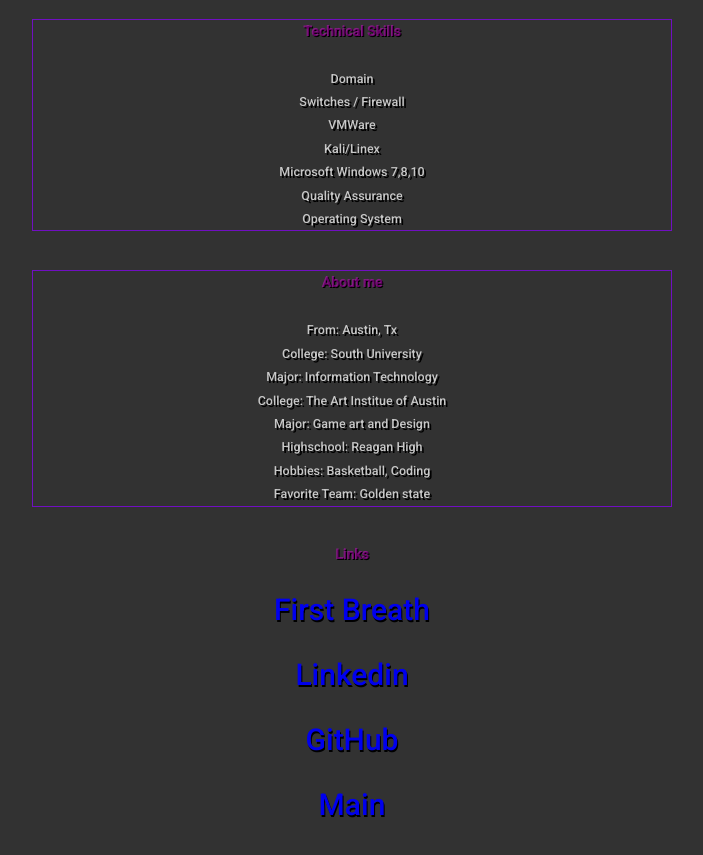
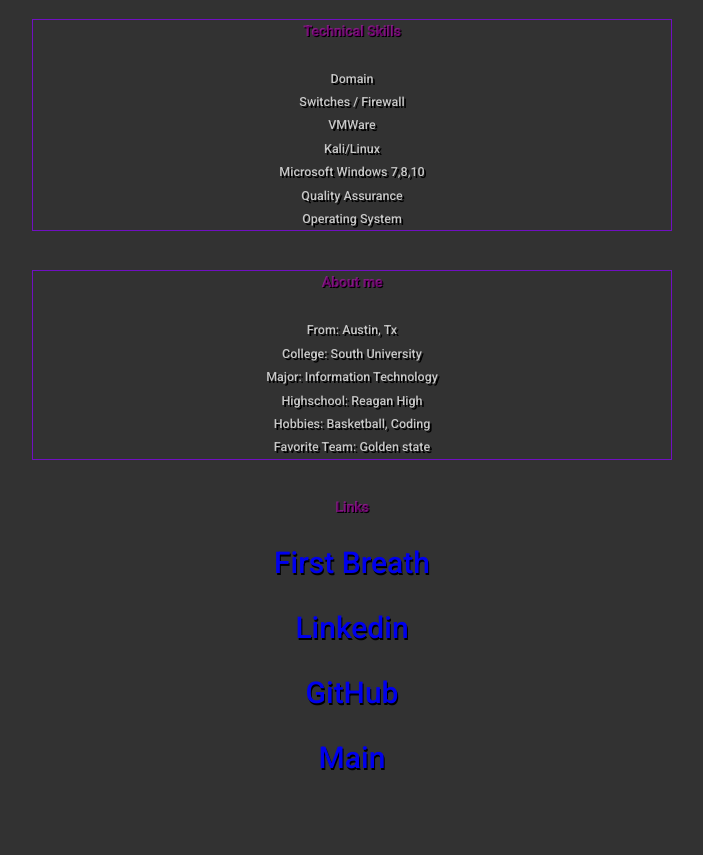
Before and after one commit to ericbarrs/EricB, a plain HTML site: page resume.html in a window 1280 px wide. Shown: the part 1420-2275 px from the top of the page, without its empty margins (288-991 px from the left). After the commit the page ends 2234 px from the top, so only its background shows below. Drawn offline with Linux system fonts and the light colour scheme.

Commit message:
update 3-24

```diff
--- a/resume.html
+++ b/resume.html
@@ -70,7 +70,7 @@
         <li>Domain</li>
         <li>Switches / Firewall</li>
         <li>VMWare</li>
-        <li>Kali/Linex</li>
+        <li>Kali/Linux</li>
         <li>Microsoft Windows 7,8,10</li>
         <li>Quality Assurance</li>
         <li>Operating System</li>
@@ -82,8 +82,6 @@
         <li>From: Austin, Tx</li>
         <li>College: South University</li>
         <li>Major: Information Technology</li>
-        <li>College: The Art Institue of Austin</li>
-        <li>Major: Game art and Design</li>
         <li>Highschool: Reagan High</li>
         <li>Hobbies: Basketball, Coding</li>
         <li>Favorite Team: Golden state</li>
```
